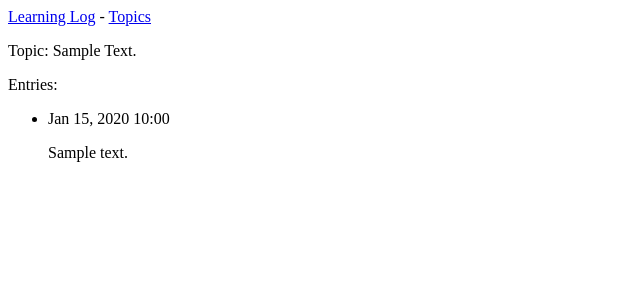
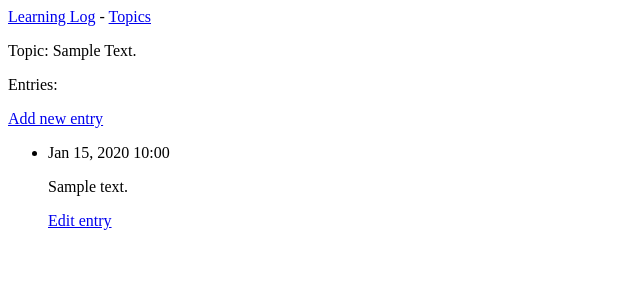
Before and after one commit to sam0jones0/learning_log_django, a Django app: page /topics/1/ in a window 1280 px wide. Shown: the top 300 px of the page, without its empty margins (0-640 px from the left). Run offline with Django 3.2, Linux system fonts and the light colour scheme; tables that the repository leaves empty hold one stand-in row (values such as "Sample post"); parts of the project's set-up code (start-up, migrations or seed data) failed here and were passed over.

Commit message:
Added ability to add new topics, entries and to edit existing ones.

```diff
--- a/learning_logs/templates/learning_logs/topic.html
+++ b/learning_logs/templates/learning_logs/topic.html
@@ -5,11 +5,14 @@
     <p>Topic: {{ topic|title }}</p>
 
     <p>Entries:</p>
+
+    <p><a href="{% url 'learning_logs:new_entry' topic.id %}">Add new entry</a></p>
     <ul>
         {% for entry in entries %}
             <li>
                 <p>{{ entry.date_added|date:'M d, Y H:i' }}</p>
                 <p>{{ entry.text|linebreaks }}</p>
+                <p><a href="{% url 'learning_logs:edit_entry' entry.id %}">Edit entry</a></p>
             </li>
         {% empty %}
             <li>No entries for {{ topic|lower }} have been added yet.</li>
--- a/learning_logs/templates/learning_logs/topics.html
+++ b/learning_logs/templates/learning_logs/topics.html
@@ -14,4 +14,6 @@
         {% endfor %}
     </ul>
 
+    <a href="{% url 'learning_logs:new_topic' %}">Add a new topic</a>
+
 {% endblock content %}
--- a/learning_logs/urls.py
+++ b/learning_logs/urls.py
@@ -12,4 +12,10 @@ urlpatterns = [
     path('topics/', views.topics, name='topics'),
     # Detail page for a single topic.
     path('topics/<int:topic_id>/', views.topic, name='topic'),
+    # Page for user to add new topic.
+    path('topics/new_form/', views.new_topic, name='new_topic'),
+    # Page for adding a new entry to a topic.
+    path('new_entry/<int:topic_id>/', views.new_entry, name='new_entry'),
+    # Page for editing an entry.
+    path('edit_entry/<int:entry_id>/', views.edit_entry, name='edit_entry'),
 ]
--- a/learning_logs/views.py
+++ b/learning_logs/views.py
@@ -1,6 +1,7 @@
-from django.shortcuts import render
+from django.shortcuts import render, redirect
 
-from .models import Topic
+from .models import Topic, Entry
+from .forms import TopicForm, EntryForm
 
 
 def index(request):
@@ -21,3 +22,60 @@ def topic(request, topic_id):
     entries = topic.entry_set.order_by('-date_added')
     context = {'topic': topic, 'entries': entries}
     return render(request, 'learning_logs/topic.html', context)
+
+
+def new_topic(request):
+    """User add new topic."""
+    if request.method != 'POST':
+        # No data submitted; create a blank form.
+        form = TopicForm()
+    else:
+        # POST data submitted; process data.
+        form = TopicForm(data=request.POST)
+        if form.is_valid():
+            form.save()
+            return redirect('learning_logs:topics')
+
+    # Display a blank or invalid form.
+    context = {'form': form}
+    return render(request, 'learning_logs/new_topic.html', context)
+
+
+def new_entry(request, topic_id):
+    """Add a new entry for a particular topic."""
+    topic = Topic.objects.get(id=topic_id)
+
+    if request.method != 'POST':
+        # No data submitted; create a blank form.
+        form = EntryForm()
+    else:
+        # POST data submitted; process data.
+        form = EntryForm(data=request.POST)
+        if form.is_valid():
+            new_entry = form.save(commit=False)
+            new_entry.topic = topic
+            new_entry.save()
+            return redirect("learning_logs:topic", topic_id=topic_id)
+
+    # Display a blank or invalid form.
+    context = {'topic': topic, 'form': form}
+    return render(request, 'learning_logs/new_entry.html', context)
+
+
+def edit_entry(request, entry_id):
+    """Edit an existing entry."""
+    entry = Entry.objects.get(id=entry_id)
+    topic = entry.topic
+
+    if request.method != 'POST':
+        # Initial request; pre-fill form with the current entry.
+        form = EntryForm(instance=entry)
+    else:
+        # POST data submitted; process data.
+        form = EntryForm(instance=entry, data=request.POST)
+        if form.is_valid():
+            form.save()
+            return redirect('learning_logs:topic', topic_id=topic.id)
+
+    context = {'entry': entry, 'topic': topic, 'form': form}
+    return render(request, "learning_logs/edit_entry.html", context)
```
Also changed, not shown: learning_logs/forms.py (added, +18 -0 lines), learning_logs/templates/learning_logs/edit_entry.html (added, +15 -0 lines), learning_logs/templates/learning_logs/new_entry.html (added, +15 -0 lines), learning_logs/templates/learning_logs/new_topic.html (added, +12 -0 lines).
